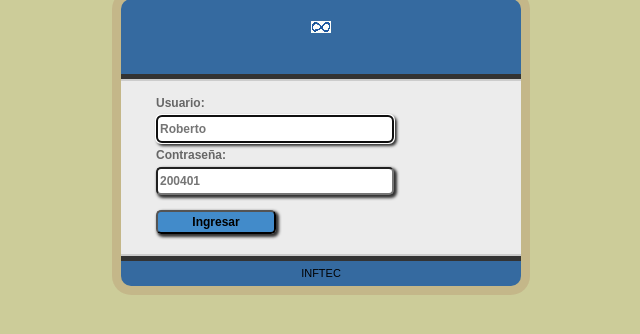
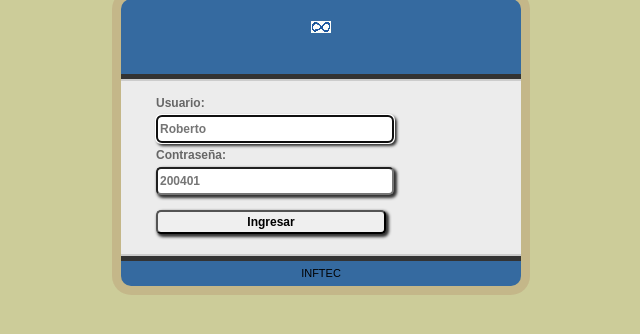
Before and after one commit to javier044/javiersistemas, a PHP site: page /login/ in a window 1280 px wide. Shown: the part 191-525 px from the top of the page, without its empty margins (354-994 px from the left). Run offline with PHP 8.4, Linux system fonts and the light colour scheme.

Commit message:
Cambio de clase

```diff
--- a/login/index.php
+++ b/login/index.php
@@ -38,7 +38,7 @@ if(isset($_SESSION['session']))
 					<p><label>Contraseña:</label></p>
 						<input name="contraseña" type="password" id="contraseña" placeholder="200401" required=""></p>
 
-					<p id="bot"><input type="submit" id="submit" name="Roberto" value="Ingresar" class="boton"></p>
+					<p id="bot"><input type="submit" id="submit" name="Roberto" value="Ingresar" class="sistemas de información"></p>
 				</form>
 			</div><!--fin cuerpo-->
 
```
